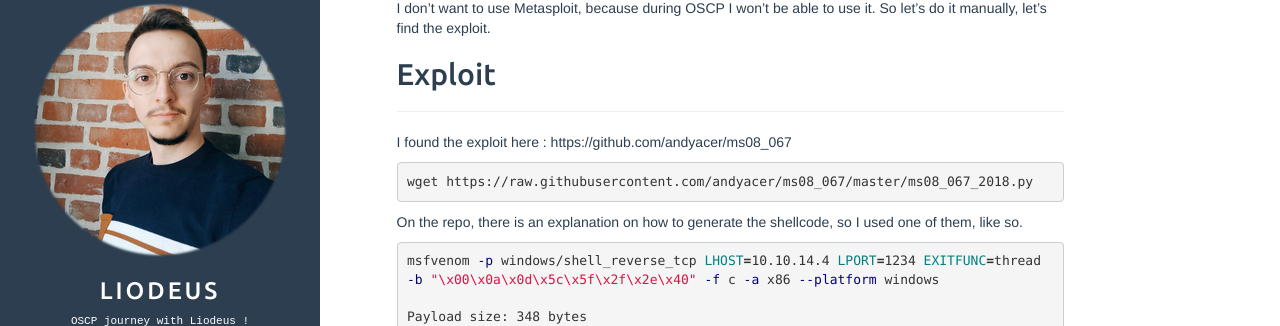
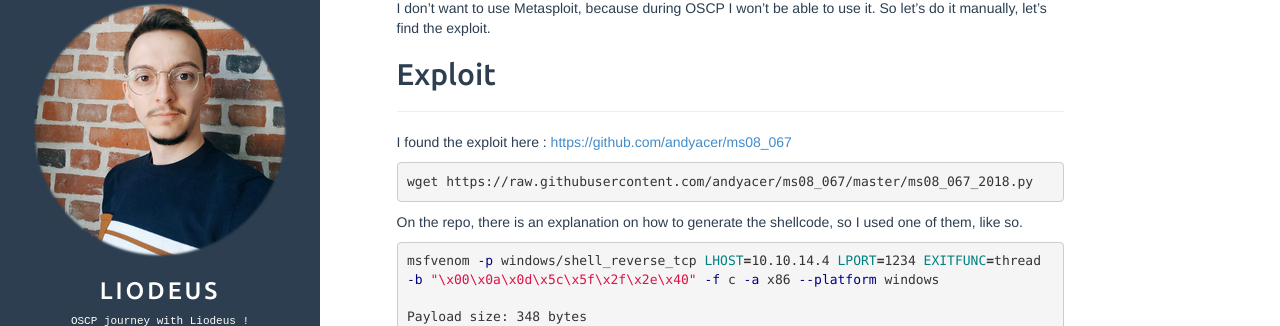
Before and after one commit to Liodeus/liodeus.github.io, a Jekyll site: the page built from _posts/2020-07-16-legacy.md, in a window 1280 px wide and 1400 px high, scrolled down 2524 px. Shown: the part 126-452 px from the top of the window. Built offline with Jekyll 4.4.1, drawn with Linux system fonts in a browser that asks for light colours; some of the changed lines change nothing that is shown; some of the changed text lies outside the part shown.

Commit message:
Add files via upload

````diff
--- a/_posts/2020-07-16-legacy.md
+++ b/_posts/2020-07-16-legacy.md
@@ -123,7 +123,7 @@ I don't want to use Metasploit, because during OSCP I won't be able to use it. S
 
 ------
 
-I found the exploit here : https://github.com/andyacer/ms08_067
+I found the exploit here : [https://github.com/andyacer/ms08_067](https://github.com/andyacer/ms08_067)
 
 ```bash
 wget https://raw.githubusercontent.com/andyacer/ms08_067/master/ms08_067_2018.py
@@ -167,7 +167,7 @@ We now have our shellcode, we need to modify the python code. I launched my edit
 
 ![](/assets/imgs/legacy/shellcode_replace.PNG)
 
-*Usage: ms08_067_2018.py  <ip> <os> <port>*
+Usage: ms08_067_2018.py  <ip> <os> <port>
 
 Before launching the exploit, let's launch a nc listener.
 
````
